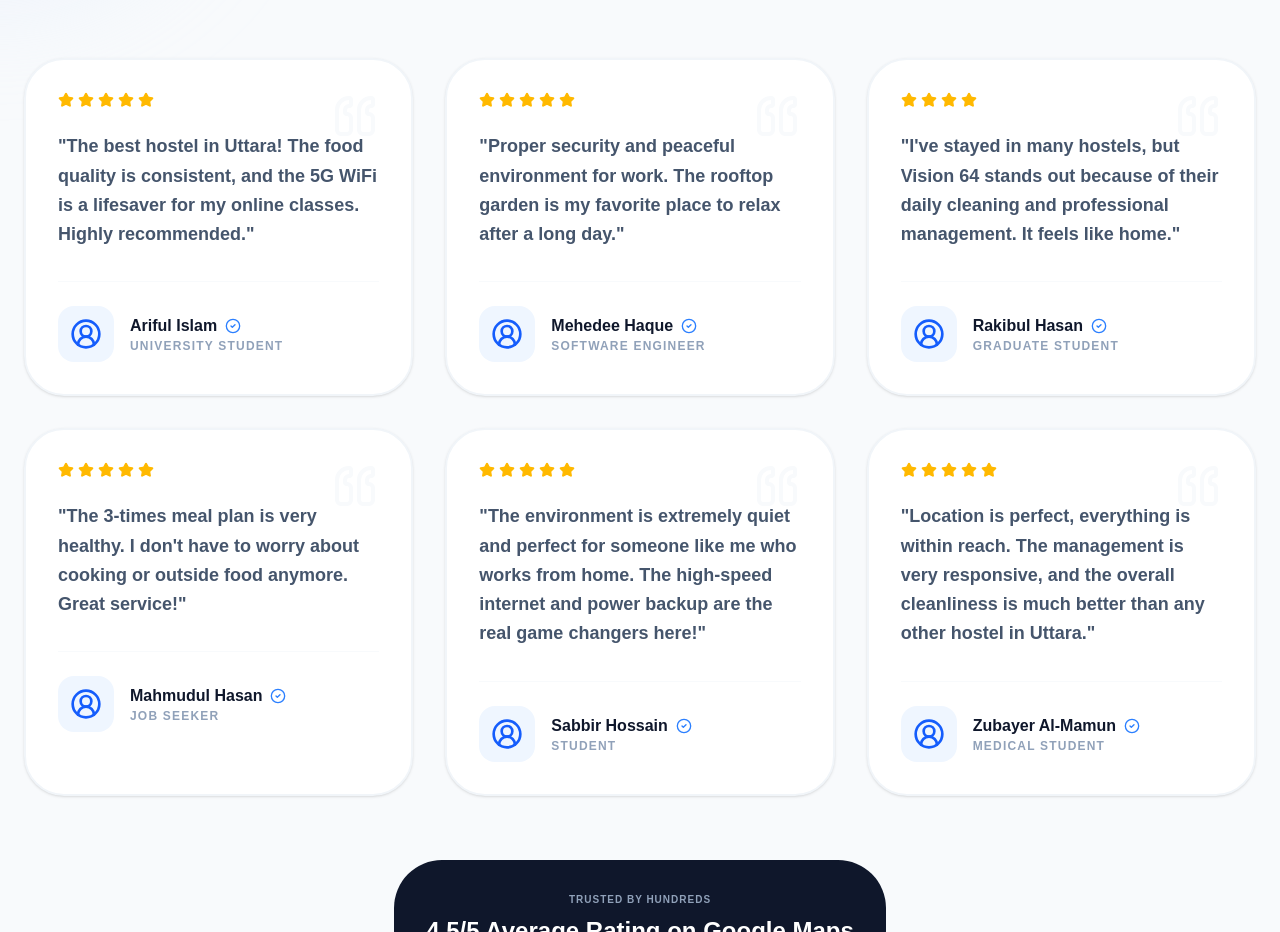
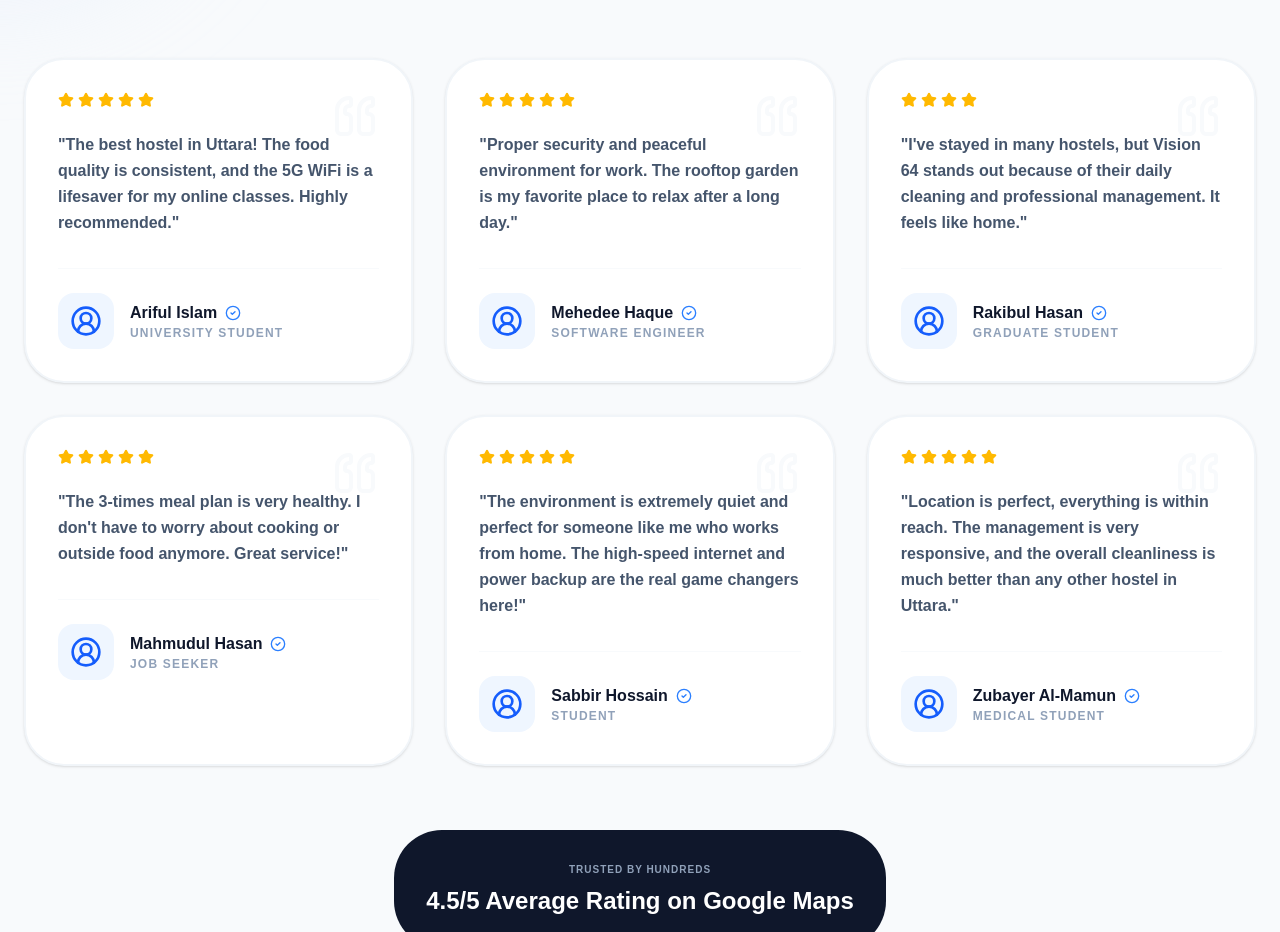
Before and after one commit to dipkorimon/vision64-limited, a Next.js app: page / in a window 1280 px wide. Shown: the part 6060-6992 px from the top of the page. Built offline with nearby package versions, Linux system fonts and the light colour scheme.

Commit message:
fix: make comment font medium

```diff
--- a/components/Testimonials.tsx
+++ b/components/Testimonials.tsx
@@ -99,7 +99,7 @@ const Testimonials = () => {
                             </div>
 
                             {/* Comment */}
-                            <p className="text-slate-600 font-bold text-lg leading-relaxed mb-8 relative z-10">
+                            <p className="text-slate-600 font-bold text-md leading-relaxed mb-8 relative z-10">
                                 "{review.comment}"
                             </p>
 
```
